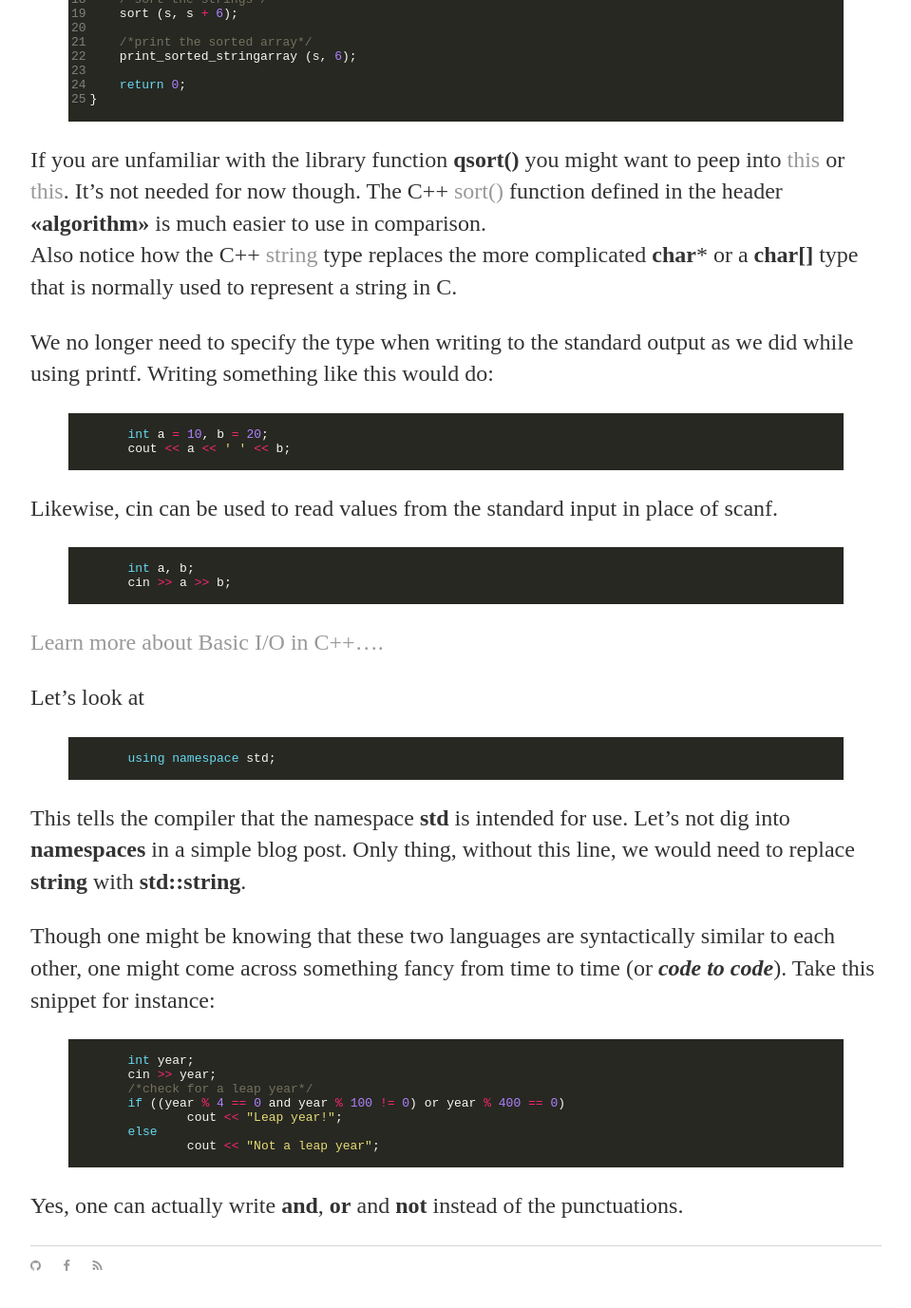
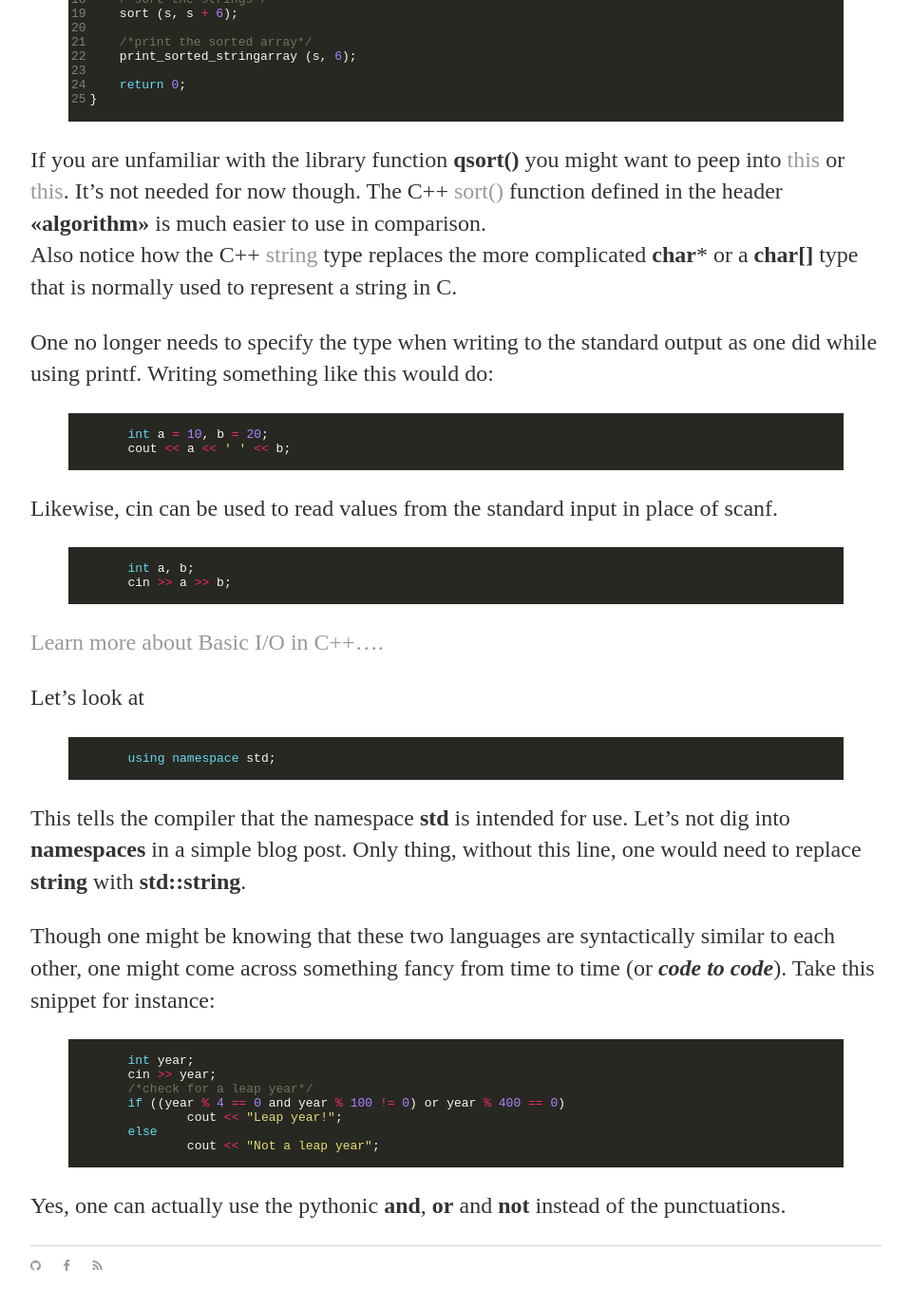
Before and after one commit to ccjusl/codeclubjusl, a Jekyll site: the page built from _posts/2017-05-17-Switching-from-C-to-C++.md, in a window 1280 px wide and 1400 px high, scrolled down 1204 px. Shown: the top 1377 px of the window at 95% size, without its empty margins (160-1119 px from the left). Built offline with Jekyll 4.4.1, drawn with Linux system fonts in a browser that asks for light colours; some of the changed text lies outside the part shown.

Commit message:
added blog text

```diff
--- a/_posts/2017-05-17-Switching-from-C-to-C++.md
+++ b/_posts/2017-05-17-Switching-from-C-to-C++.md
@@ -4,7 +4,7 @@ title: "Switching from C to C++"
 date: 2017-05-17
 ---
 
-Before we even begin, let's get our hands dirty. Say we are given to sort an array of strings. Here's what we could achieve with a program in C :
+Before we even begin, let's get our hands dirty. Say we are given to sort an array of strings. Here's what one could achieve with a program in C :
 
 {% highlight c linenos %}
 #include <stdio.h>
@@ -77,7 +77,7 @@ int main () {
 If you are unfamiliar with the library function **qsort()** you might want to peep into [this](http://www.geeksforgeeks.org/comparator-function-of-qsort-in-c/) or [this](https://www.tutorialspoint.com/c_standard_library/c_function_qsort.htm). It's not needed for now though. The C++ [sort()](http://www.cplusplus.com/reference/algorithm/sort/) function defined in the header **<<algorithm>>** is much easier to use in comparison.
 Also notice how the C++ [string](http://www.cplusplus.com/reference/string/string/) type replaces the more complicated **char*** or a **char[]** type that is normally used to represent a string in C.
 
-We no longer need to specify the type when writing to the standard output as we did while using printf. Writing something like this would do:
+One no longer needs to specify the type when writing to the standard output as one did while using printf. Writing something like this would do:
 {% highlight cpp %}
 
 	int a = 10, b = 20;
@@ -93,15 +93,13 @@ Likewise, cin can be used to read values from the standard input in place of sca
 {% endhighlight %}
 [Learn more about Basic I/O in C++....](http://www.cplusplus.com/doc/tutorial/basic_io/)
 
-
-
 Let's look at
 {% highlight cpp %}
 
 	using namespace std;
 
 {% endhighlight %}
-This tells the compiler that the namespace **std** is intended for use. Let's not dig into **namespaces** in a simple blog post. Only thing, without this line, we would need to replace **string** with **std::string**.
+This tells the compiler that the namespace **std** is intended for use. Let's not dig into **namespaces** in a simple blog post. Only thing, without this line, one would need to replace **string** with **std::string**.
 
 
 Though one might be knowing that these two languages are syntactically similar to each other, one might come across something fancy from time to time (or ***code to code***). Take this snippet for instance:
@@ -116,4 +114,4 @@ Though one might be knowing that these two languages are syntactically similar t
 		cout << "Not a leap year";
 
 {% endhighlight %}
-Yes, one can actually write **and**, **or** and **not** instead of the punctuations.
+Yes, one can actually use the pythonic **and**, **or** and **not** instead of the punctuations.
```
